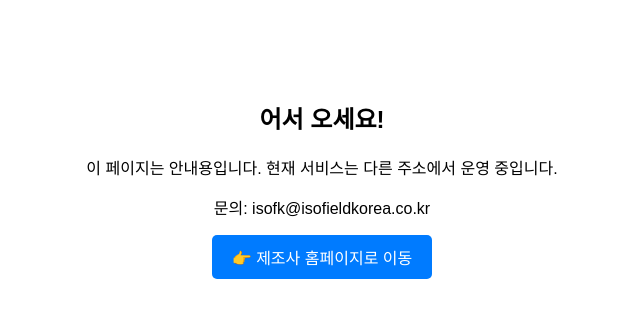
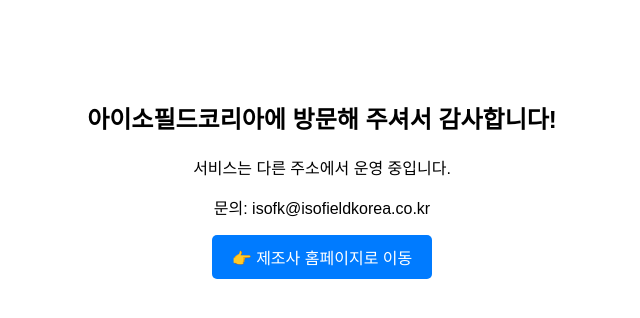
Before and after one commit to lsch56/isofieldkorea, a plain HTML site: page index.html in a window 1280 px wide. Shown: the whole page, without its empty margins (318-958 px from the left). Drawn offline with Linux system fonts and the light colour scheme.

Commit message:
Update index.html

```diff
--- a/index.html
+++ b/index.html
@@ -5,8 +5,8 @@
   <title>안내 페이지</title>
 </head>
 <body style="text-align: center; margin-top: 100px; font-family: sans-serif;">
-  <h2>어서 오세요!</h2>
-  <p>이 페이지는 안내용입니다. 현재 서비스는 다른 주소에서 운영 중입니다.</p>
+  <h2>아이소필드코리아에 방문해 주셔서 감사합니다!</h2>
+  <p>서비스는 다른 주소에서 운영 중입니다.</p>
   <p>문의: isofk@isofieldkorea.co.kr </p>
   <a href="https://isofield.com" style="display:inline-block; padding:10px 20px; background:#007BFF; color:white; text-decoration:none; border-radius:5px;">
     👉 제조사 홈페이지로 이동
```
